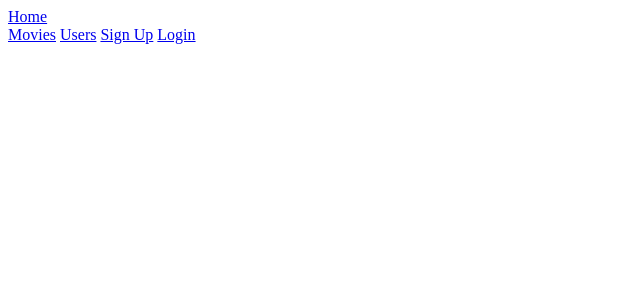
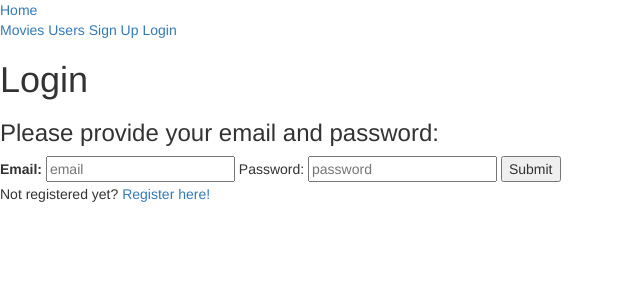
Before and after one commit to toridaughton/ratings_flask_web_app, a Flask app: page /login in a window 1280 px wide. Shown: the top 300 px of the page, without its empty margins (0-640 px from the left). Run offline with Flask 2, Linux system fonts and the light colour scheme; some libraries are stand-ins or nearby versions.

Commit message:
assignment complete

```diff
--- a/model.py
+++ b/model.py
@@ -73,6 +73,7 @@ def connect_to_db(app):
     # Configure to use our PstgreSQL database
     app.config['SQLALCHEMY_DATABASE_URI'] = environ["POSTGRES_URI"]
     app.config['SQLALCHEMY_TRACK_MODIFICATIONS'] = False
+    app.config['DEBUG_TB_INTERCEPT_REDIRECTS'] = False
     db.app = app
     db.init_app(app)
 
--- a/server.py
+++ b/server.py
@@ -3,7 +3,7 @@
 from os import environ
 from jinja2 import StrictUndefined
 
-from flask import Flask, request, render_template, redirect, session, flash
+from flask import Flask, request, render_template, redirect, session, flash, url_for
 from flask_debugtoolbar import DebugToolbarExtension
 
 from model import User, Movie, Rating, connect_to_db, db
@@ -33,14 +33,64 @@ def user_list():
     return render_template('user_list.html', users=users)
 
 
+@app.route('/users/<int:user_id>')
+def user_details(user_id):
+    """ Shows User's details by selected by grabbing user_id from parameters """
+    user = User.query.get(user_id)
+    return render_template('user.html', user=user)
+
+
 @app.route('/movies')
 def movie_list():
-    pass
+    """ Shows a list of all movies (sorted by title)"""
+    movies = Movie.query.order_by(Movie.title).all()
+    return render_template('movie_list.html', movies=movies)
+
+
+@app.route('/movies/<movie_id>', methods=["GET", "POST"])
+def movie_detail(movie_id):
+    """
+        Shows movie's details by selecting movie_id through parameters.
+        Allows current logged in user to give own rating.
+    """
+
+    if request.method == "POST":
+
+        score = int(request.form['score'])
+        user_id = session['user_id']
+
+        if not user_id:
+            flash("You're not logged in!")
+
+        rating = Rating.query.filter_by(user_id=user_id, movie_id=movie_id).first()
+
+        if rating:
+            rating.score = score
+            flash('Rating updated.')
+        else:
+            rating = Rating(user_id=user_id, movie_id=movie_id, score=score)
+            flash("Rating added.")
+            db.session.add(rating)
+
+        db.session.commit()
+
+        return redirect(f'/movies/{movie_id}')
+
+    # If not post, then by default is a GET request:
+    movie = Movie.query.get(movie_id) # Grabbing movie by movie_id passed in by parameters
+    user_id = session.get('user_id')
+
+    if user_id:
+        user_rating = Rating.query.filter_by(movie_id=movie_id, user_id=user_id).first()
+    else:
+        user_rating = None
+
+    return render_template('movie.html', movie=movie, user_rating=user_rating)
+
 
 @app.route('/register', methods=["GET", "POST"])
 def register_user():
     """ Provide a page with a form for a user to register """
-
 
     if request.method == "POST":
         # User filled out forms, making this a post request.
@@ -50,30 +100,50 @@ def register_user():
         age = request.form['age']
         zipcode = request.form['zipcode']
 
-        if bool(User.query.filter_by(email = email).all()):
-            return flash(f'{email} is already in use!')
-        else:
-            new_user = User(email=email, password=password)
-            db.session.add(new_user)
-            db.session.commit()
-            flash(f'Hi { email }, you are logged in!')
-            return redirect('home.html')
+        user_info = User.query.filter_by(email=email).first()
+
+        if user_info:
+            flash(f'{email} is already in use!', "danger")
+            return redirect('/register')
+
+        new_user = User(email=email, password=password, age=age, zipcode = zipcode)
+        db.session.add(new_user)
+        db.session.commit()
+        flash(f'Successfully signed up with email: {email}!', "success")
+        return redirect('/login')
 
     return render_template('registration.html')
 
 
+@app.route('/login', methods=["GET", "POST"])
+def user_login():
+
+    if request.method == "POST":
+        email = request.form['login-email']
+        password = request.form['login-password']
+
+        user = User.query.filter_by(email=email).first()
+
+        if not user:
+            flash('Incorrect email! Check spelling and try again.', "danger")
+
+        elif user.password != password:
+            flash('Password is incorrect!!', "danger")
+
+        else:
+            session['user_id'] = user.user_id
+            flash(f'Logged in!', "info")
+            return redirect(f'/user/{user.user_id}')
 
 
-@app.route('/login', methods=["GET"])
-def show_login():
-    """ Provide a page with a form for a user to login """
     return render_template('login.html')
 
 
-@app.route('/login', )
-def process_login():
-     return redirect('home.html')
-
+@app.route('/logout')
+def logout():
+    session.pop('user_id')
+    flash("Logged out!", "info")
+    return redirect('/')
 
 
 if __name__ == "__main__":
--- a/templates/base.html
+++ b/templates/base.html
@@ -4,6 +4,8 @@
     <meta charset="UTF-8">
     <meta http-equiv="X-UA-Compatible" content="IE=edge">
     <meta name="viewport" content="width=device-width, initial-scale=1.0">
+    <link rel="stylesheet" href="http://maxcdn.bootstrapcdn.com/bootstrap/3.3.4/css/bootstrap.css"/>
+    <link rel="stylesheet" href="/static/css/site.css"/>
     <title>Ratings</title>
 </head>
 <body>
@@ -14,20 +16,21 @@
         <nav>
             <a href="{{ url_for('movie_list') }}" class="movies">Movies</a>
             <a href="{{ url_for('user_list') }}" class="users">Users</a>
+            {% if 'user_id' in session %}
+
+            <a href="{{ url_for('logout') }}"> Logout </a>
+            {% else %}
             <a href="{{ url_for('register_user') }}" class="register">Sign Up</a>
-            <a href="{{ url_for('show_login') }}" class="login">Login</a>
+            <a href="{{ url_for('user_login') }}" class="login">Login</a>
+            {% endif %}
         </nav>
     </header>
     <div class="main-container">
 
         {% with messages = get_flashed_messages(with_categories=true) %}
-            {% if messages %}
-                <ul class="flashes">
-                    {% for category, message in messages %}
-                        <li class="{{ category }}">{{ message }}</li>\
-                    {% endfor %}
-                </ul>
-            {% endif %}
+            {% for category, message in messages %}
+                <div class="alert alert-{{ category }}">{{ message }}</div>
+            {% endfor %}
         {% endwith %}
 
         {% block content %}
--- a/templates/login.html
+++ b/templates/login.html
@@ -1,6 +1,13 @@
 {% extends 'base.html' %}
 {% block content %}
-<form action="/user_login" method="POST">
-
+<h1>Login</h1>
+<form action="/login" method="POST">
+    <h3>Please provide your email and password:</h3>
+    <label>Email:</label>
+    <input type="text" name="login-email" placeholder="email"/>
+    <lable>Password:</lable>
+    <input type="password" name="login-password" placeholder="password"/>
+    <input type="submit" value="Submit"/>
 </form>
+<p>Not registered yet? <a href="{{ url_for('register_user') }}" class="not-registered">Register here!</a></p>
 {% endblock %}
--- a/templates/registration.html
+++ b/templates/registration.html
@@ -1,8 +1,8 @@
 {% extends 'base.html' %}
 {% block content %}
     <h1>Sign Up</h1>
-    <form action="/register_user" method="POST">
-        <h3>Please provide your email and a password:</h3>
+    <form action="/register" method="POST">
+        <h3>Please provide an email and a password:</h3>
         <label>Email:</label>
         <input type="text" name="register-email" placeholder="email"/>
         <!-- <hr> -->
--- a/templates/user_list.html
+++ b/templates/user_list.html
@@ -6,7 +6,11 @@
         {% for user in users %}
         <li>
             <a href="/users/{{ user.user_id }}" class="user">
-                {{ user.email }} {{ user.user_id }}
+                {% if user.email == None %}
+                    Anonymous {{ user.user_id }}
+                {% else %}
+                    {{ user.email }} {{ user.user_id }}
+                {% endif %}
             </a>
         </li>
         {% endfor %}
```
Also changed, not shown: templates/movie.html (added, +32 -0 lines), templates/movie_list.html (added, +13 -0 lines), templates/user.html (added, +23 -0 lines), seed.py (line endings or trailing spaces).
